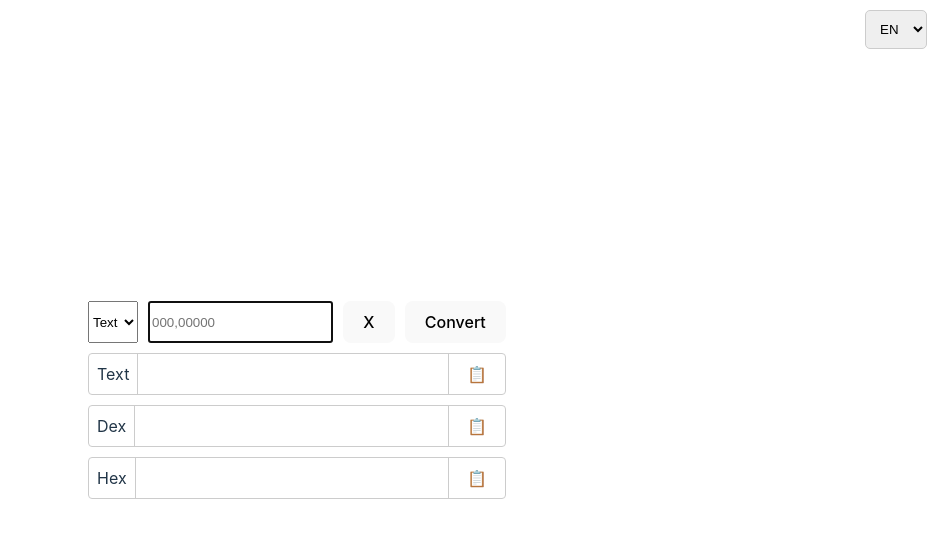
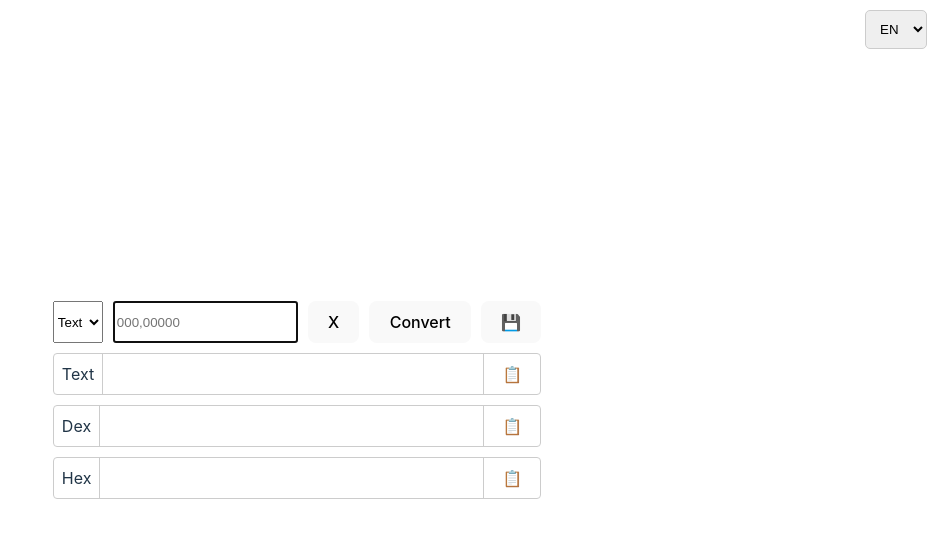
Before and after one commit to DedRobin/rfid-converter, a React (Vite) app: page / in a window 1280 px wide. Shown: the top 538 px of the page, without its empty margins (343-1280 px from the left). Built offline with nearby package versions, Linux system fonts and the light colour scheme.

Commit message:
feat: implement CSV export functionality in Converter component

```diff
--- a/src/components/Converter/Input/index.tsx
+++ b/src/components/Converter/Input/index.tsx
@@ -1,4 +1,12 @@
-import { ChangeEvent, useCallback, useEffect, useMemo, useState } from 'react';
+import {
+  ChangeEvent,
+  ChangeEventHandler,
+  MouseEventHandler,
+  useCallback,
+  useEffect,
+  useMemo,
+  useState,
+} from 'react';
 import type { ConverterType } from '@customTypes/App';
 import { handleClipboardInput, handleInput, isConverterType } from './services';
 import { defaultTemplates } from './constants';
@@ -10,6 +18,7 @@ import './style.css';
 export default function ConverterInput({
   labelName,
   convertTo,
+  saveAsCsv,
 }: ConverterInputProps) {
   const className = useMemo(() => 'converter-input', []);
   const templates = useMemo(() => defaultTemplates, []);
@@ -29,9 +38,11 @@ export default function ConverterInput({
     },
     [type, value, convertTo]
   );
-  const onConvertClick = () => convertTo({ value, type });
-  const onClearClick = () => setValue('');
-  const onSelectTypeChange = (event: ChangeEvent<HTMLSelectElement>) => {
+
+  const onConvertClick: MouseEventHandler<HTMLButtonElement> = () =>
+    convertTo({ value, type });
+  const onClearClick: MouseEventHandler<HTMLButtonElement> = () => setValue('');
+  const onSelectTypeChange: ChangeEventHandler<HTMLSelectElement> = (event) => {
     const currentType = event.target.value;
     if (isConverterType(currentType)) {
       setType(currentType);
@@ -39,9 +50,13 @@ export default function ConverterInput({
       setValue('');
     }
   };
-  const onInputChange = (event: ChangeEvent<HTMLInputElement>) => {
+  const onInputChange: ChangeEventHandler<HTMLInputElement> = (event) => {
     const { value } = event.target;
     handleInput(value, type, setValue);
+  };
+  const onSaveClick: MouseEventHandler<HTMLButtonElement> = (event) => {
+    event.preventDefault();
+    saveAsCsv();
   };
 
   useEffect(() => {
@@ -80,6 +95,13 @@ export default function ConverterInput({
       >
         {t('Convert')}
       </button>
+      <button
+        className="field__button--save"
+        onClick={onSaveClick}
+        type="button"
+      >
+        💾
+      </button>
     </div>
   );
 }
--- a/src/components/Converter/index.tsx
+++ b/src/components/Converter/index.tsx
@@ -8,6 +8,16 @@ import './style.css';
 
 export default function Converter() {
   const [fields, setFields] = useState(defaultFields);
+
+  const saveAsCsv = () => {
+    const csvContent = `text,dex,hex\n"${fields.text}","${fields.dex}","${fields.hex}"`;
+    const blob = new Blob([csvContent], { type: 'text/csv' });
+    const url = URL.createObjectURL(blob);
+    const a = document.createElement('a');
+    a.href = url;
+    a.download = 'converter.csv';
+    a.click();
+  };
 
   const convertTo: ConvertTo = ({ value, type }) => {
     const data = { fields, value };
@@ -21,7 +31,11 @@ export default function Converter() {
       className="converted-form"
       onSubmit={(event) => event.preventDefault()}
     >
-      <ConverterInput labelName="Text" convertTo={convertTo} />
+      <ConverterInput
+        labelName="Text"
+        convertTo={convertTo}
+        saveAsCsv={saveAsCsv}
+      />
       <ConverterOutput text={fields.text} dex={fields.dex} hex={fields.hex} />
     </form>
   );
--- a/src/interfaces/Converter.ts
+++ b/src/interfaces/Converter.ts
@@ -4,6 +4,7 @@ import { ConvertTo } from '../types/App';
 interface ConverterInputProps {
   labelName: string;
   convertTo: ConvertTo;
+  saveAsCsv: () => void;
 }
 
 interface Fields {
```
